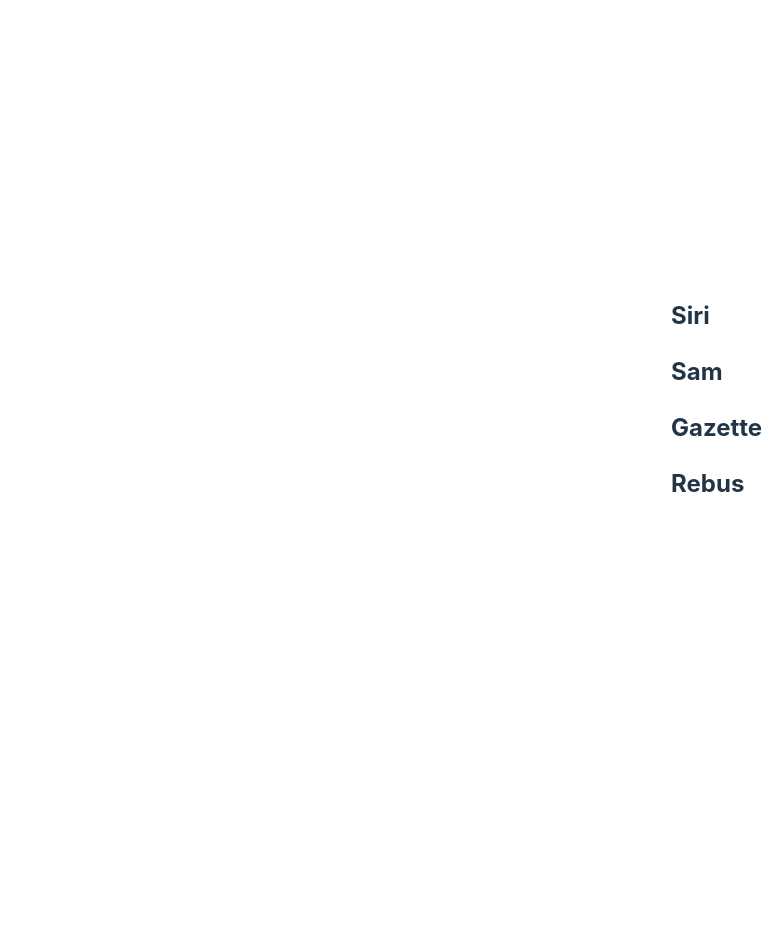
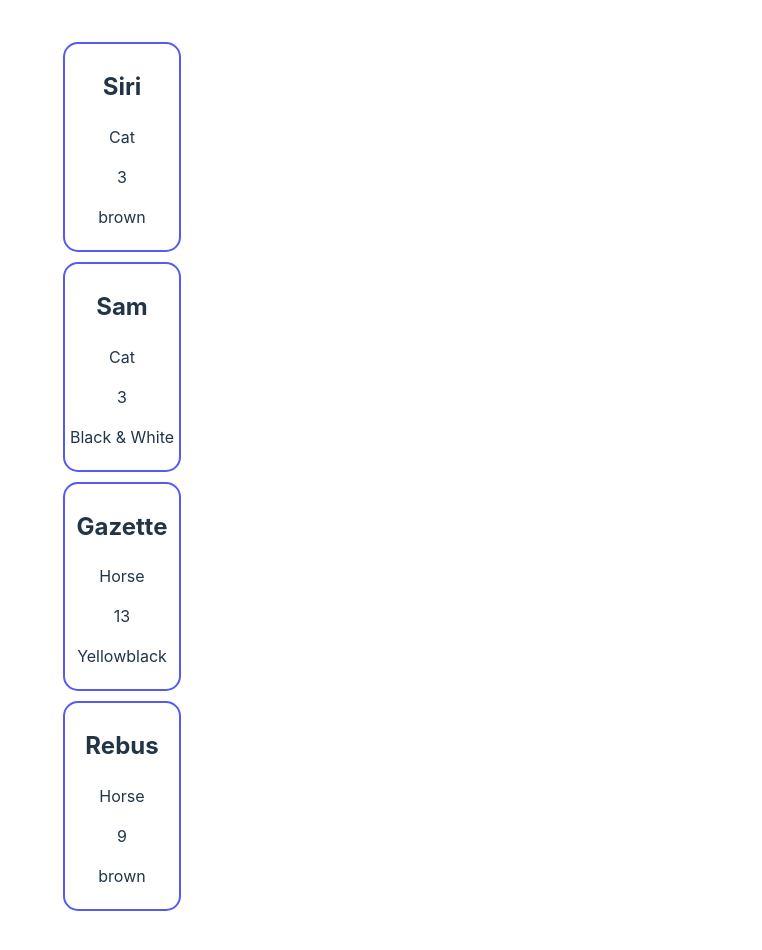
Before and after one commit to Carrodde/grupp7git, a website built with Vite: page index.html in a window 1280 px wide. Shown: the whole page, without its empty margins (518-1280 px from the left). Before the commit the page ends 800 px from the top, so only its background shows below. Built offline with nearby package versions, Linux system fonts and the light colour scheme.

Commit message:
merge created list and styled

```diff
--- a/src/css/style.css
+++ b/src/css/style.css
@@ -41,6 +41,13 @@
   margin: 0 auto;
   padding: 2rem;
   text-align: center;
+}
+
+.box {
+  margin: 10px;
+  padding: 5px;
+  border: solid 2px #535bf2;
+  border-radius: 15px;
 }
 
 .logo {
--- a/src/js/main.js
+++ b/src/js/main.js
@@ -9,14 +9,24 @@
 let petsList = [siri, sam, gazette, rebus];
 console.log(petsList);
 
-const divTag = document.createElement("div");
+const divTag = document.getElementById("app");
 document.body.appendChild(divTag);
 
 for (let i = 0; i < petsList.length; i++) {
   const container = document.createElement("div");
   const nameTitle = document.createElement("h2");
   nameTitle.innerHTML = petsList[i].name;
+  const infoSpec = document.createElement("p");
+  infoSpec.innerHTML = petsList[i].species;
+  const infoAge = document.createElement("p");
+  infoAge.innerHTML = petsList[i].age;
+  const infoColor = document.createElement("p");
+  infoColor.innerHTML = petsList[i].color;
 
   container.appendChild(nameTitle);
+  container.appendChild(infoSpec);
+  container.appendChild(infoAge);
+  container.appendChild(infoColor);
   divTag.appendChild(container);
+  container.className = "box";
 }
```
